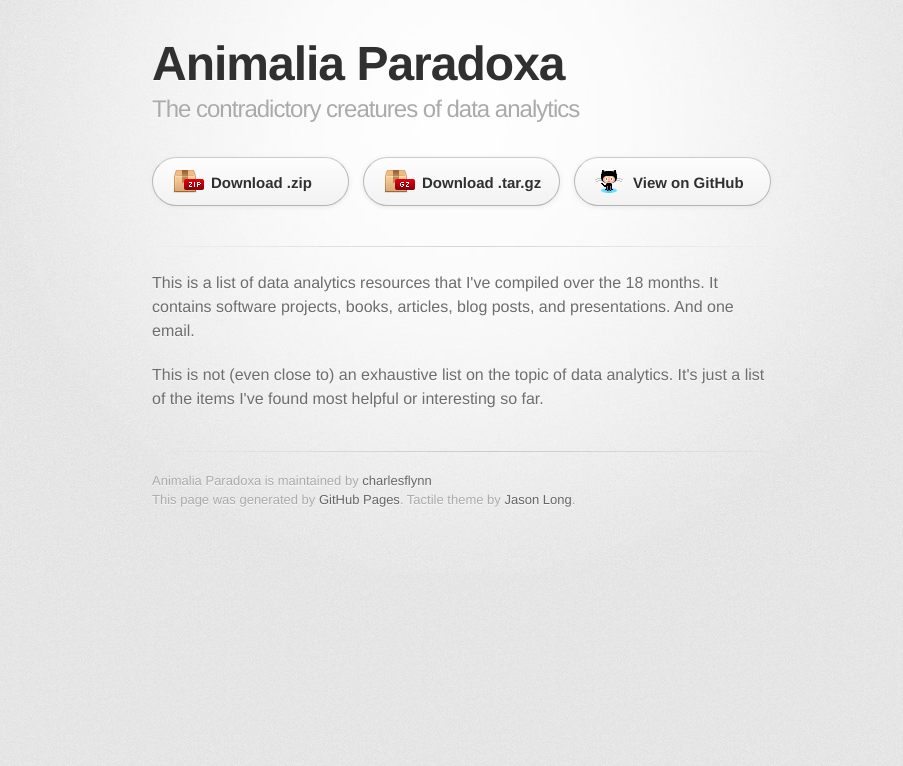
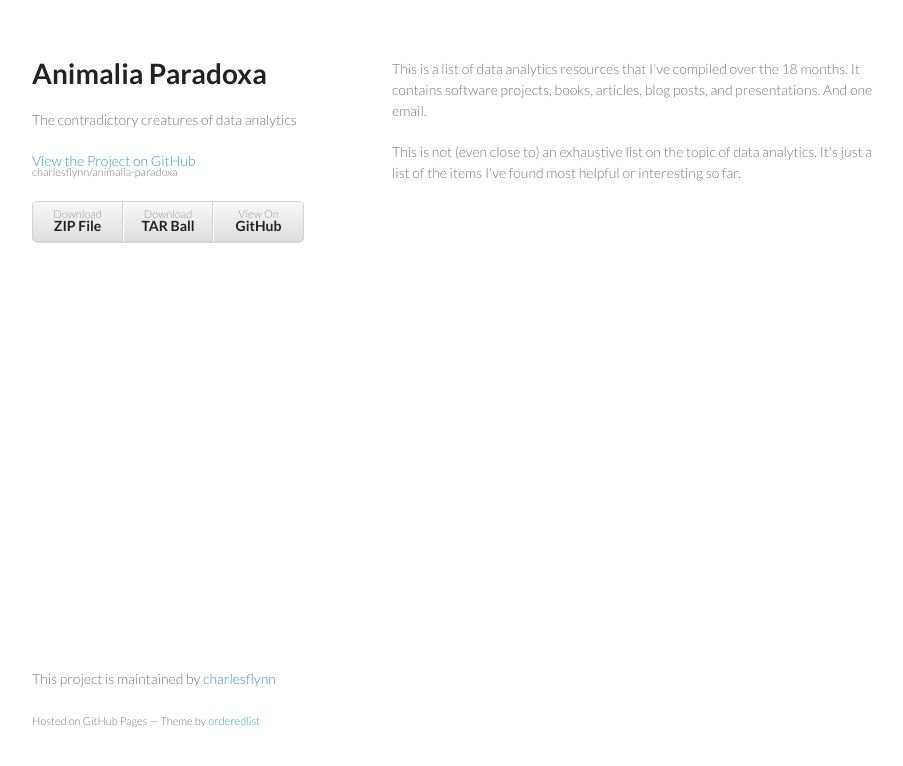
Before and after one commit to charlesflynn/animalia-paradoxa, a plain HTML site: page index.html in a window 1280 px wide. Shown: the whole page, without its empty margins (178-1081 px from the left). Drawn offline with Linux system fonts and the light colour scheme; a web font is replaced by a local one.

Commit message:
Create gh-pages branch via GitHub

```diff
--- a/index.html
+++ b/index.html
@@ -1,48 +1,43 @@
-<!DOCTYPE html>
+<!doctype html>
 <html>
   <head>
-    <meta charset='utf-8'>
+    <meta charset="utf-8">
     <meta http-equiv="X-UA-Compatible" content="chrome=1">
-    <link href='https://fonts.googleapis.com/css?family=Chivo:900' rel='stylesheet' type='text/css'>
-    <link rel="stylesheet" type="text/css" href="stylesheets/stylesheet.css" media="screen" />
-    <link rel="stylesheet" type="text/css" href="stylesheets/pygment_trac.css" media="screen" />
-    <link rel="stylesheet" type="text/css" href="stylesheets/print.css" media="print" />
+    <title>Animalia Paradoxa by charlesflynn</title>
+
+    <link rel="stylesheet" href="stylesheets/styles.css">
+    <link rel="stylesheet" href="stylesheets/pygment_trac.css">
+    <meta name="viewport" content="width=device-width, initial-scale=1, user-scalable=no">
     <!--[if lt IE 9]>
     <script src="//html5shiv.googlecode.com/svn/trunk/html5.js"></script>
     <![endif]-->
-    <title>Animalia Paradoxa by charlesflynn</title>
   </head>
+  <body>
+    <div class="wrapper">
+      <header>
+        <h1>Animalia Paradoxa</h1>
+        <p>The contradictory creatures of data analytics</p>
 
-  <body>
-    <div id="container">
-      <div class="inner">
+        <p class="view"><a href="https://github.com/charlesflynn/animalia-paradoxa">View the Project on GitHub <small>charlesflynn/animalia-paradoxa</small></a></p>
 
-        <header>
-          <h1>Animalia Paradoxa</h1>
-          <h2>The contradictory creatures of data analytics</h2>
-        </header>
 
-        <section id="downloads" class="clearfix">
-          <a href="https://github.com/charlesflynn/animalia-paradoxa/zipball/master" id="download-zip" class="button"><span>Download .zip</span></a>
-          <a href="https://github.com/charlesflynn/animalia-paradoxa/tarball/master" id="download-tar-gz" class="button"><span>Download .tar.gz</span></a>
-          <a href="https://github.com/charlesflynn/animalia-paradoxa" id="view-on-github" class="button"><span>View on GitHub</span></a>
-        </section>
-
-        <hr>
-
-        <section id="main_content">
-          <p>This is a list of data analytics resources that I've compiled over the 18 months. It contains software projects, books, articles, blog posts, and presentations. And one email.</p>
+        <ul>
+          <li><a href="https://github.com/charlesflynn/animalia-paradoxa/zipball/master">Download <strong>ZIP File</strong></a></li>
+          <li><a href="https://github.com/charlesflynn/animalia-paradoxa/tarball/master">Download <strong>TAR Ball</strong></a></li>
+          <li><a href="https://github.com/charlesflynn/animalia-paradoxa">View On <strong>GitHub</strong></a></li>
+        </ul>
+      </header>
+      <section>
+        <p>This is a list of data analytics resources that I've compiled over the 18 months. It contains software projects, books, articles, blog posts, and presentations. And one email.</p>
 
 <p>This is not (even close to) an exhaustive list on the topic of data analytics. It's just a list of the items I've found most helpful or interesting so far.</p>
-        </section>
+      </section>
+      <footer>
+        <p>This project is maintained by <a href="https://github.com/charlesflynn">charlesflynn</a></p>
+        <p><small>Hosted on GitHub Pages &mdash; Theme by <a href="https://github.com/orderedlist">orderedlist</a></small></p>
+      </footer>
+    </div>
+    <script src="javascripts/scale.fix.js"></script>
 
-        <footer>
-          Animalia Paradoxa is maintained by <a href="https://github.com/charlesflynn">charlesflynn</a><br>
-          This page was generated by <a href="http://pages.github.com">GitHub Pages</a>. Tactile theme by <a href="https://twitter.com/jasonlong">Jason Long</a>.
-        </footer>
-
-
-      </div>
-    </div>
   </body>
 </html>
```
